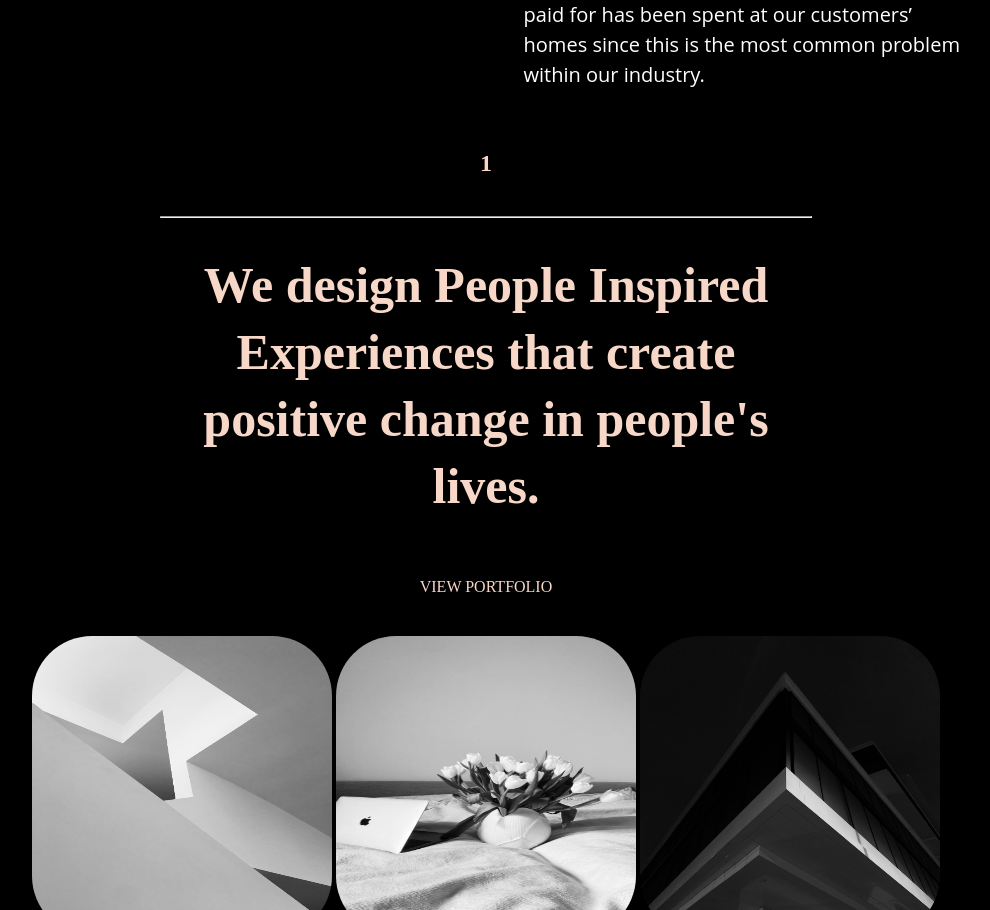
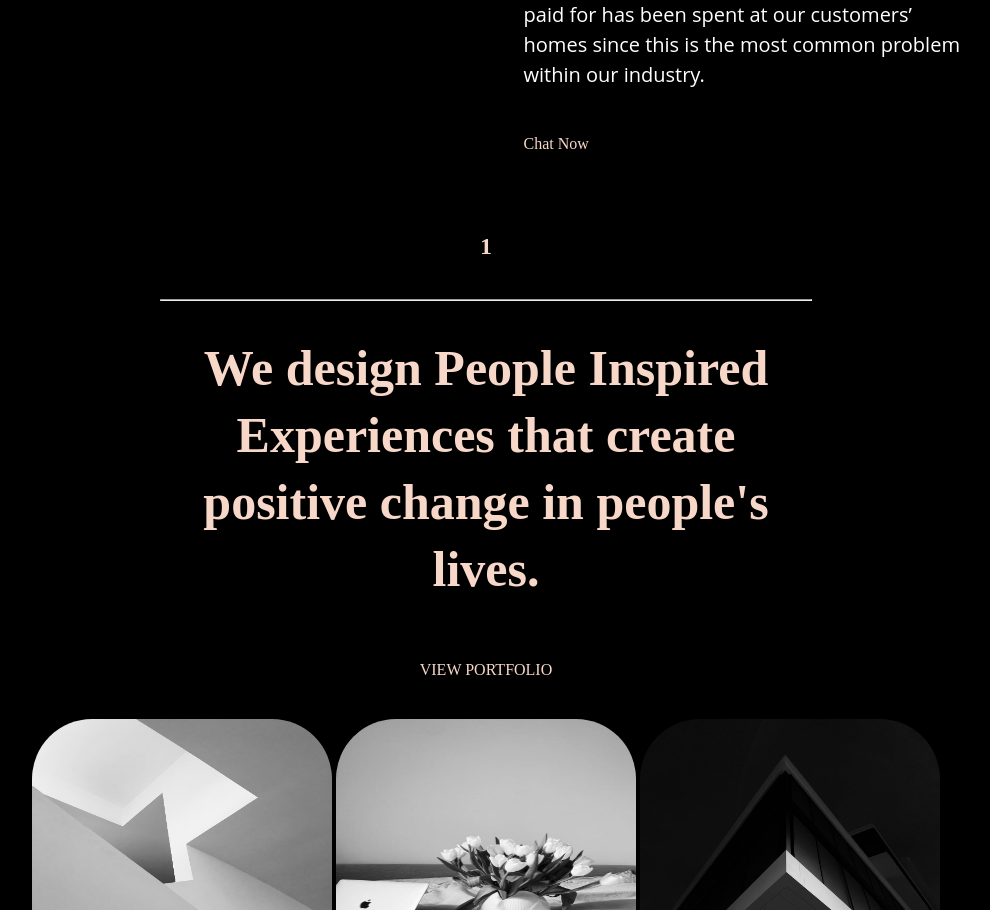
Before and after one commit to segunlawal/Biography-Page, a plain HTML site: page index.html in a window 1280 px wide. Shown: the part 1517-2427 px from the top of the page, without its empty margins (154-1144 px from the left). Drawn offline with Linux system fonts and the light colour scheme.

Commit message:
Update index.html

```diff
--- a/index.html
+++ b/index.html
@@ -30,7 +30,9 @@
       <div class="rightdiv">
         <p class="dwell">We dwelling elegance do shutters appetite yourself diverted.</p>
         <p id="dwelltwo">The principal reason we continue to adapt and evolve our business model is to ensure that we are meeting our customers’ expectations. One example of this has been to use modern technology and the introduction of the real time tracking our teams using GPS. This ensures our customers get the time they have paid for has been spent at our customers’ homes since this is the most common problem within our industry.</p>
-      </div>
+        <p>Chat Now</p>
+
+        </div>
 
     </div>
     <center>
```
